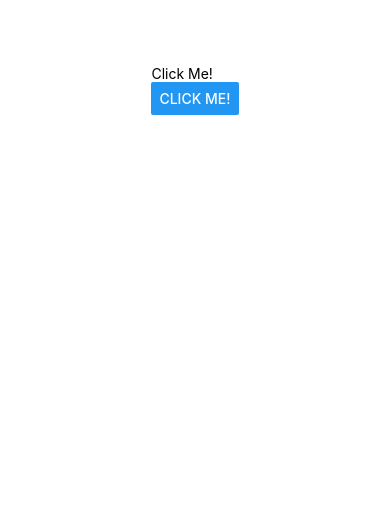
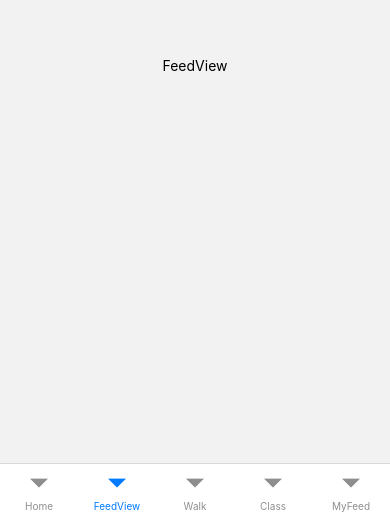
Before and after one commit to MaJunghan/aniwalk, a React Native app: screen /FeedView in a window 390 px wide. Shown: the part 332-844 px from the top of the page. Built offline with nearby package versions, Linux system fonts and the light colour scheme.

Commit message:
tab navigator

```diff
--- a/App.tsx
+++ b/App.tsx
@@ -1,29 +1,69 @@
 import * as React from 'react';
-import {Button, SafeAreaView, StyleSheet, Text, View} from 'react-native';
+import {NavigationContainer} from '@react-navigation/native';
+import {createBottomTabNavigator} from '@react-navigation/bottom-tabs';
+import Home from './src/pages/Home';
+import FeedView from './src/pages/FeedView';
+import Walk from './src/pages/Walk';
+import Class from './src/pages/Class';
+import MyFeed from './src/pages/MyFeed';
 
-const App = () => {
-  const onClickMove = () => {
-    console.log('zz');
-  };
-
-  return (
-    <SafeAreaView style={style.container}>
-      <View>
-        <Text>Click Me!</Text>
-        <Button onPress={onClickMove} title="Click Me!" />
-      </View>
-    </SafeAreaView>
-  );
+export type TabNavigatorParamList = {
+  Home: undefined;
+  FeedView: undefined;
+  Walk: undefined;
+  Class: undefined;
+  MyFeed: undefined;
 };
 
-const style = StyleSheet.create({
-  container: {
-    padding: 0,
-    margin: 0,
-    flex: 1,
-    justifyContent: 'center',
-    alignItems: 'center',
-  },
-});
+const Tab = createBottomTabNavigator<TabNavigatorParamList>();
+
+function App() {
+  return (
+    <NavigationContainer>
+      <Tab.Navigator>
+        <Tab.Screen
+          name="Home"
+          component={Home}
+          options={{
+            headerShown: false,
+            title: 'Home',
+          }}
+        />
+        <Tab.Screen
+          name="FeedView"
+          component={FeedView}
+          options={{
+            headerShown: false,
+            title: 'FeedView',
+          }}
+        />
+        <Tab.Screen
+          name="Walk"
+          component={Walk}
+          options={{
+            headerShown: false,
+            title: 'Walk',
+          }}
+        />
+        <Tab.Screen
+          name="Class"
+          component={Class}
+          options={{
+            headerShown: false,
+            title: 'Class',
+          }}
+        />
+        <Tab.Screen
+          name="MyFeed"
+          component={MyFeed}
+          options={{
+            headerShown: false,
+            title: 'MyFeed',
+          }}
+        />
+      </Tab.Navigator>
+    </NavigationContainer>
+  );
+}
 
 export default App;
--- a/app.json
+++ b/app.json
@@ -1,4 +1,4 @@
 {
   "name": "aniwalk",
-  "displayName": "aniwalk"
+  "displayName": "애니워크"
 }
--- /dev/null
+++ b/src/pages/Class.tsx
@@ -0,0 +1,20 @@
+import React from 'react';
+import {Text, SafeAreaView, StyleSheet} from 'react-native';
+
+function Class() {
+  return (
+    <SafeAreaView style={style.view}>
+      <Text>Calss</Text>
+    </SafeAreaView>
+  );
+}
+
+const style = StyleSheet.create({
+  view: {
+    flex: 1,
+    justifyContent: 'center',
+    alignItems: 'center',
+  },
+});
+
+export default Class;
--- /dev/null
+++ b/src/pages/FeedView.tsx
@@ -0,0 +1,20 @@
+import React from 'react';
+import {Text, SafeAreaView, StyleSheet} from 'react-native';
+
+function FeedView() {
+  return (
+    <SafeAreaView style={style.view}>
+      <Text>FeedView</Text>
+    </SafeAreaView>
+  );
+}
+
+const style = StyleSheet.create({
+  view: {
+    flex: 1,
+    justifyContent: 'center',
+    alignItems: 'center',
+  },
+});
+
+export default FeedView;
--- /dev/null
+++ b/src/pages/Home.tsx
@@ -0,0 +1,20 @@
+import React from 'react';
+import {Text, SafeAreaView, StyleSheet} from 'react-native';
+
+function Home() {
+  return (
+    <SafeAreaView style={style.view}>
+      <Text>Home</Text>
+    </SafeAreaView>
+  );
+}
+
+const style = StyleSheet.create({
+  view: {
+    flex: 1,
+    justifyContent: 'center',
+    alignItems: 'center',
+  },
+});
+
+export default Home;
--- /dev/null
+++ b/src/pages/MyFeed.tsx
@@ -0,0 +1,20 @@
+import React from 'react';
+import {Text, SafeAreaView, StyleSheet} from 'react-native';
+
+function MyFeed() {
+  return (
+    <SafeAreaView style={style.view}>
+      <Text>MyFeed</Text>
+    </SafeAreaView>
+  );
+}
+
+const style = StyleSheet.create({
+  view: {
+    flex: 1,
+    justifyContent: 'center',
+    alignItems: 'center',
+  },
+});
+
+export default MyFeed;
--- /dev/null
+++ b/src/pages/Walk.tsx
@@ -0,0 +1,20 @@
+import React from 'react';
+import {Text, SafeAreaView, StyleSheet} from 'react-native';
+
+function Walk() {
+  return (
+    <SafeAreaView style={style.view}>
+      <Text>Walk</Text>
+    </SafeAreaView>
+  );
+}
+
+const style = StyleSheet.create({
+  view: {
+    flex: 1,
+    justifyContent: 'center',
+    alignItems: 'center',
+  },
+});
+
+export default Walk;
```
Also changed, not shown: package.json (+6 -1 lines), 7 other files (tests, documents, lock files or other folders).
